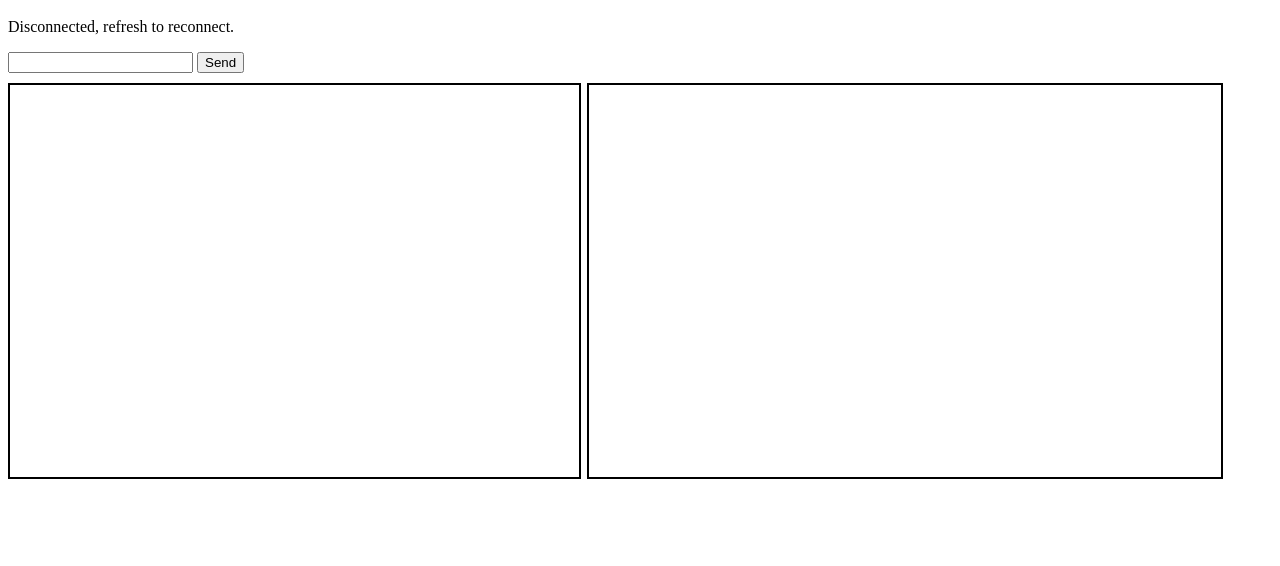
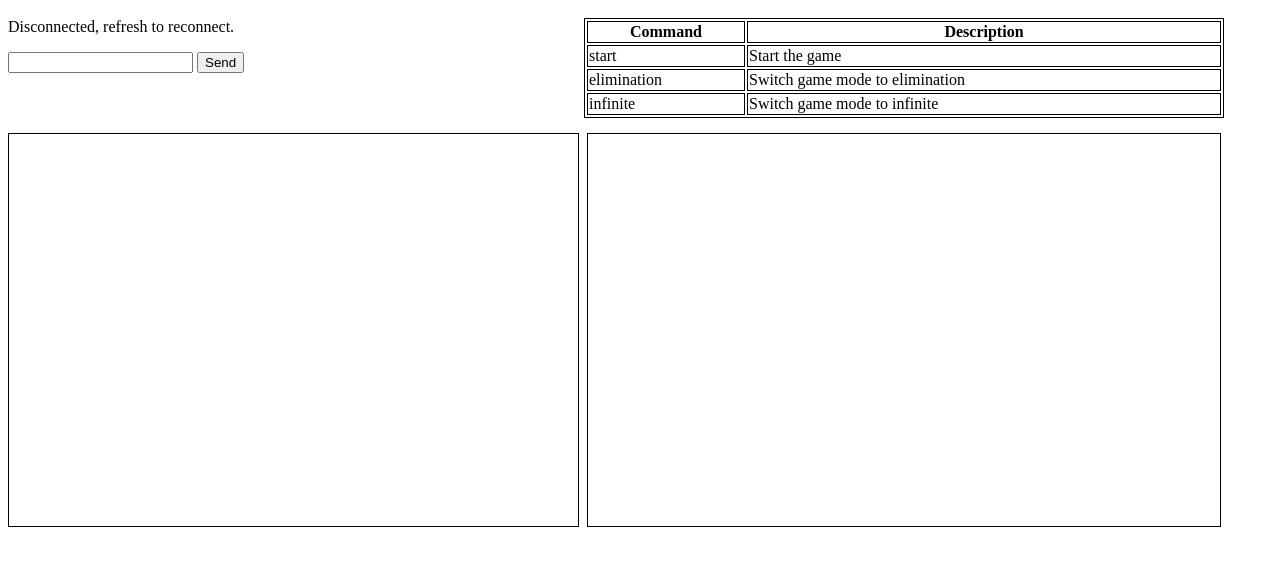
Before and after one commit to trudeaugamedev/Blizzard-Bash, a website: page admin/admin.html in a window 1280 px wide. Shown: the part 48-614 px from the top of the page. Drawn offline with Linux system fonts and the light colour scheme.

Commit message:
available commands

```diff
--- a/admin/admin.css
+++ b/admin/admin.css
@@ -6,7 +6,7 @@ input {
     width: 45%;
     height: 50%;
     float: left;
-    border: 2px solid black;
+    border: 1px solid black;
     overflow-y: scroll;
 }
 
@@ -14,6 +14,17 @@ input {
     width: 50%;
     height: 50%;
     margin-left: calc(45% + 10px);
-    border: 2px solid black;
+    border: 1px solid black;
     overflow-y: scroll;
 }
+
+#info {
+    position: absolute;
+    width: 50%;
+    margin-left: calc(45%);
+    border: 1px solid black;
+}
+
+#info th, #info td {
+    border: 1px solid black;
+}
--- a/admin/admin.html
+++ b/admin/admin.html
@@ -4,10 +4,17 @@
 </head>
 <body>
     <h1>Blizzard Bash Control Panel</h1>
+    <table id="info">
+        <caption></caption>
+        <tr><th style="width: 25%">Command</th><th>Description</th></tr>
+        <tr><td>start</td><td>Start the game</td></tr>
+        <tr><td>elimination</td><td>Switch game mode to elimination</td></tr>
+        <tr><td>infinite</td><td>Switch game mode to infinite</td></tr>
+    </table>
     <p id="connectionStatus">Connecting to server...</p>
     <input id="commandPrompt"/>
     <button id="sendCommand" onclick="sendCommand()">Send</button>
-    <div>
+    <div style="margin-top: 50px">
         <div id="commands"></div>
         <div id="received"></div>
     </div>
```
